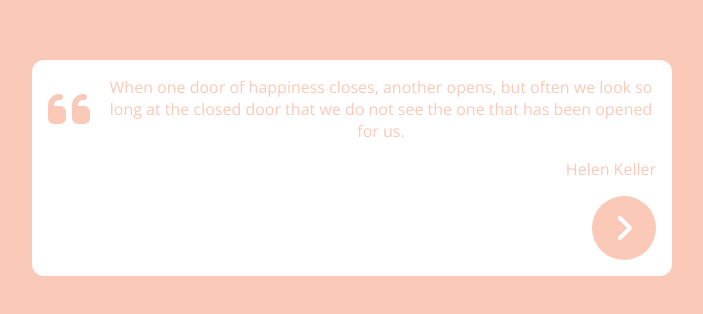
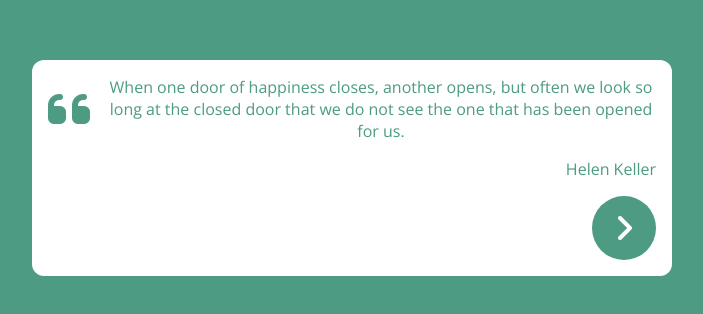
Before and after one commit to JavierAChacon/RandomQuotes, a React (Vite) app: page / in a window 1280 px wide. Shown: the part 232-546 px from the top of the page, without its empty margins (288-991 px from the left). Built offline with nearby package versions, Linux system fonts and the light colour scheme.

Commit message:
adding new colors

```diff
--- a/src/App.jsx
+++ b/src/App.jsx
@@ -7,7 +7,7 @@ function App() {
 
   const [index, setIndex] = useState(random)
 
-  const colors = ['#104F55', '#32746D', '#9EC5AB', '#FAC9B8', '#EF476F']
+  const colors = ['#104F55', '#32746D', '#9EC5AB', '#FAC9B8', '#EF476F', '#D3F2A3', '#97E196', '#6CC08B', '#4C9B82', '#217A79', '#105965', '#074050' ]
 
   const randomColor = Math.floor(Math.random() * colors.length)
 
```
